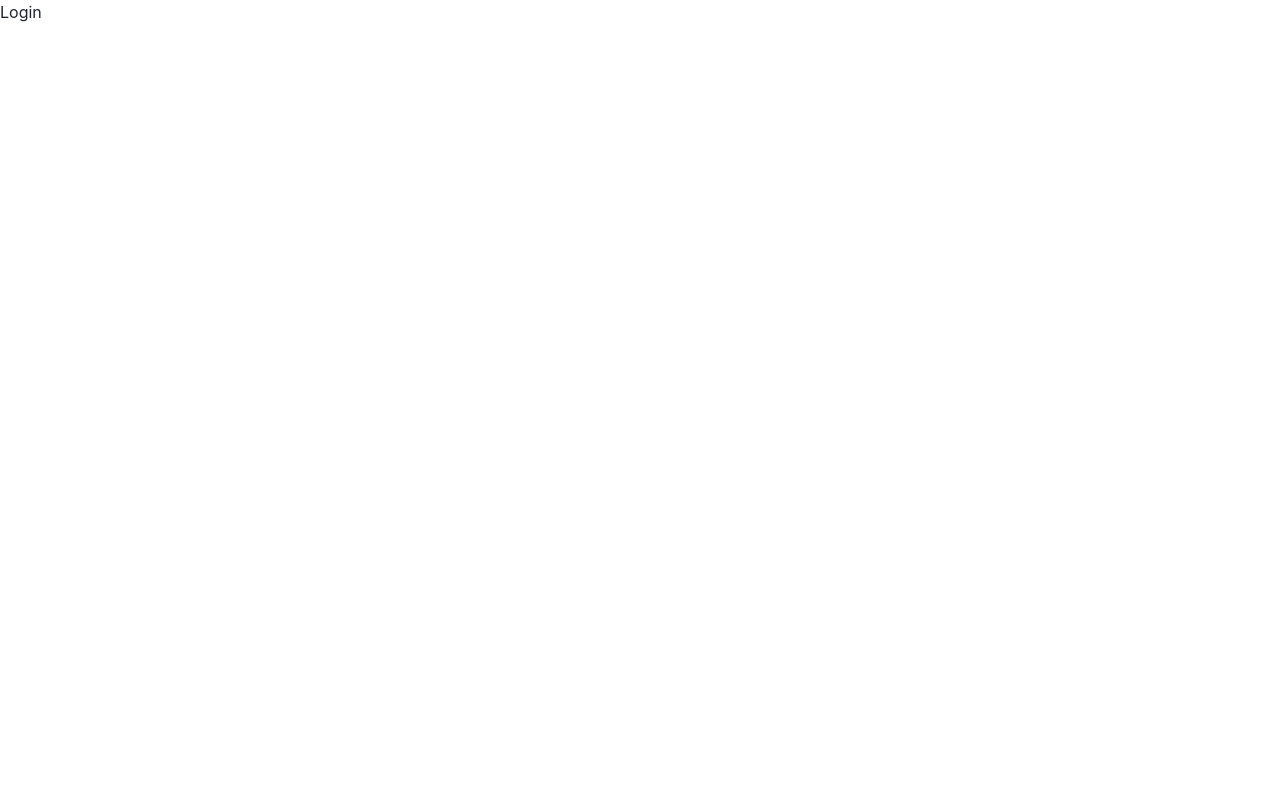
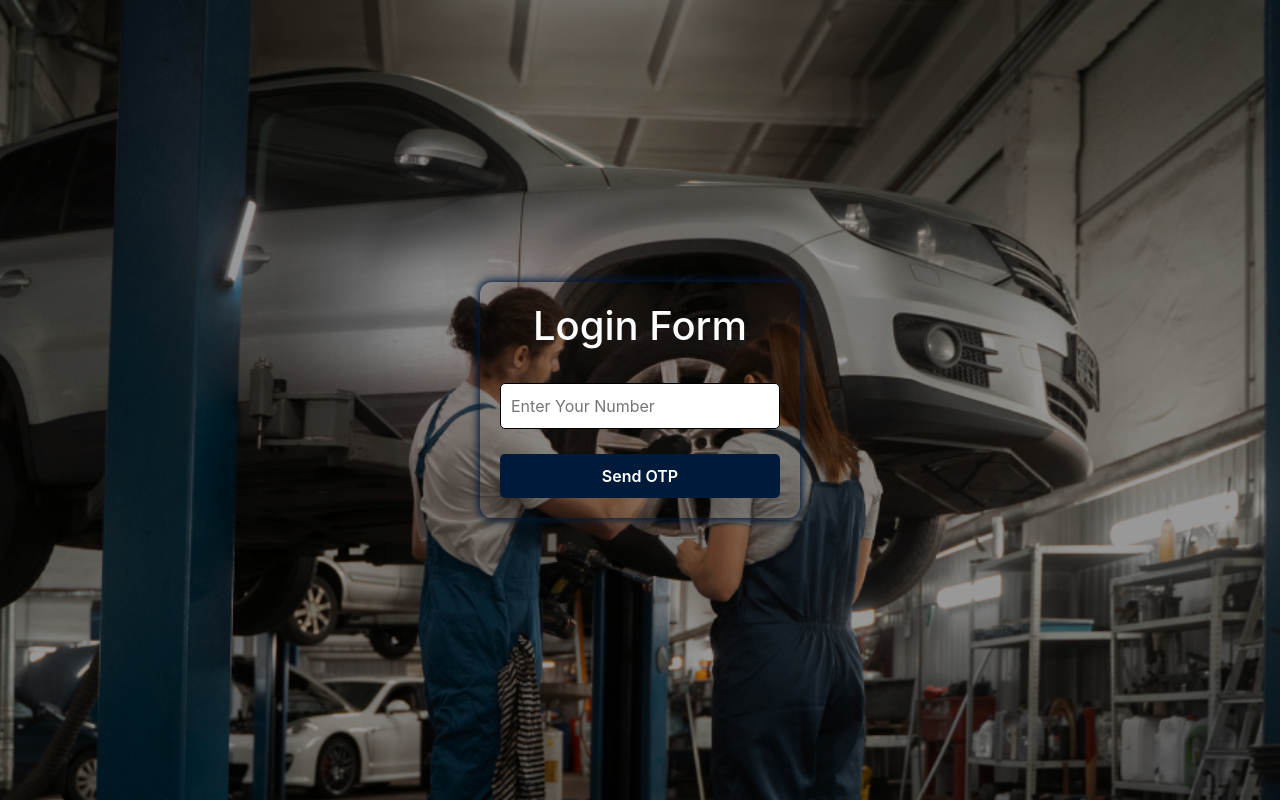
Before and after one commit to PremBhooma/car_service_app, a React (Create React App) app: page /login in a window 1280 px wide. Built offline with nearby package versions, Linux system fonts and the light colour scheme.

Commit message:
SignupLoginDOne

```diff
--- a/package.json
+++ b/package.json
@@ -6,6 +6,7 @@
     "@testing-library/jest-dom": "^5.17.0",
     "@testing-library/react": "^13.4.0",
     "@testing-library/user-event": "^13.5.0",
+    "axios": "^1.5.1",
     "react": "^18.2.0",
     "react-dom": "^18.2.0",
     "react-router-dom": "^6.17.0",
--- a/src/Components/Navbar.jsx
+++ b/src/Components/Navbar.jsx
@@ -1,8 +1,10 @@
-import React from "react";
+import React, { useContext } from "react";
 import "../Pages/Home.css";
 import { Link } from "react-router-dom";
+import { AuthContext } from "../Routes/AuthContext";
 
 const Navbar = () => {
+  const { token, setToken } = useContext(AuthContext);
   return (
     <>
       <nav className="navbar navbar-expand-lg">
@@ -33,6 +35,32 @@ const Navbar = () => {
                 </a>
               </li>
             </ul>
+
+            {token ? (
+              <ul className="navbar-nav ms-auto mb-2 mb-lg-0">
+                <li className="nav-item">
+                  <a className="nav-link text-white" aria-current="page">
+                    Spares
+                  </a>
+                </li>
+                <li className="nav-item">
+                  <a className="nav-link text-white">Blog</a>
+                </li>
+                <li className="nav-item">
+                  <a className="nav-link text-white">
+                    <Link
+                      to={"/"}
+                      onClick={() => {
+                        localStorage.clear("token");
+                        setToken(null);
+                      }}
+                    >
+                      Logout
+                    </Link>
+                  </a>
+                </li>
+              </ul>
+            ) : (
               <ul className="navbar-nav ms-auto mb-2 mb-lg-0">
                 <li className="nav-item">
                   <a className="nav-link text-white" aria-current="page">
@@ -53,6 +81,7 @@ const Navbar = () => {
                   </a>
                 </li>
               </ul>
+            )}
           </div>
         </div>
       </nav>
--- /dev/null
+++ b/src/Pages/Forms.css
@@ -0,0 +1,39 @@
+.bg {
+  background-image: url("../images/Rectangle14.png");
+  background-size: cover;
+  background-position: center;
+  background-repeat: no-repeat;
+  width: 100%;
+  height: 100vh;
+  display: flex;
+  align-items: center;
+}
+
+.formCSS {
+  display: flex;
+  flex-direction: column;
+  gap: 25px;
+  width: 25%;
+  margin: auto;
+  padding: 20px;
+  border-radius: 12px;
+  box-shadow: 0px 0px 8px 2px #001b39;
+}
+
+.formCSS > input,
+button {
+  padding: 10px;
+  border-radius: 5px;
+}
+
+.formCSS > button {
+  border: none;
+  background-color: #001b39;
+  color: white;
+  font-weight: 600;
+}
+
+.formCSS > button:hover {
+  background-color: #023d82;
+  color: white;
+}
--- a/src/Pages/Login.jsx
+++ b/src/Pages/Login.jsx
@@ -1,7 +1,77 @@
-import React from "react";
+import { React, useContext, useState } from "react";
+import { useNavigate } from "react-router-dom";
+import axios from "axios";
+import "./Forms.css";
+import { AuthContext } from "../Routes/AuthContext";
 
 const Login = () => {
-  return <div>Login</div>;
+  const [number, setNumber] = useState("");
+  const [otp, setOtp] = useState("");
+  const navigate = useNavigate();
+
+  const { token, setToken } = useContext(AuthContext);
+
+  const handleSubmit = async () => {
+    try {
+      if (!otp) {
+        const response = await axios.post(
+          "https://kv-varlu.vercel.app/api/v1/login",
+          {
+            mobileNumber: number,
+          }
+        );
+        const data = response.data;
+        setOtp(data.otp);
+        alert("Successfully OTP - " + data.otp);
+      } else {
+        const response = await axios.post(
+          "https://kv-varlu.vercel.app/api/v1/verify/login",
+          {
+            mobileNumber: number,
+            otp: otp,
+          }
+        );
+        const data = response.data;
+        localStorage.setItem("token", data.token);
+        setToken(data.token);
+        alert("User Login successfully!");
+        navigate("/");
+      }
+    } catch (error) {
+      console.log(error);
+      alert("Invalid Credentials");
+    }
+  };
+
+  return (
+    <>
+      <div className="bg">
+        <div className="formCSS">
+          <h1 className="text-center text-white">Login Form</h1>
+          <input
+            type="text"
+            placeholder="Enter Your Number"
+            value={number}
+            onChange={(e) => setNumber(e.target.value)}
+          />
+          {otp ? (
+            <input
+              type="text"
+              placeholder="Enter OTP"
+              value={otp}
+              onChange={(e) => setOtp(e.target.value)}
+            />
+          ) : (
+            ""
+          )}
+
+          <button onClick={handleSubmit}>
+            {otp ? "Verify OTP" : "Send OTP"}
+          </button>
+        </div>
+      </div>
+    </>
+  );
 };
 
 export default Login;
--- a/src/Pages/Signup.jsx
+++ b/src/Pages/Signup.jsx
@@ -1,7 +1,71 @@
-import React from "react";
+import React, { useState } from "react";
+import { useNavigate } from "react-router-dom";
+import axios from "axios";
+import "./Forms.css";
 
 const Signup = () => {
-  return <div>Signup</div>;
+  const [number, setNumber] = useState("");
+  const [otp, setOtp] = useState("");
+  const navigate = useNavigate();
+
+  const handleSubmit = async () => {
+    try {
+      if (!otp) {
+        const response = await axios.post(
+          "https://kv-varlu.vercel.app/api/v1/register",
+          {
+            mobileNumber: number,
+          }
+        );
+        const data = response.data;
+        setOtp(data.user.otp);
+        alert("Successfully OTP - " + data.user.otp);
+      } else {
+        const response = await axios.post(
+          "https://kv-varlu.vercel.app/api/v1/verify/otp",
+          {
+            mobileNumber: number,
+            otp: otp,
+          }
+        );
+        const data = response.data;
+        alert("User successfully registered!");
+        navigate("/login");
+      }
+    } catch (error) {
+      console.log(error);
+      console.log("Failed to SignUp");
+    }
+  };
+
+  return (
+    <>
+      <div className="bg">
+        <div className="formCSS">
+          <h1 className="text-center text-white">SignUp Form</h1>
+          <input
+            type="text"
+            placeholder="Enter Your Number"
+            value={number}
+            onChange={(e) => setNumber(e.target.value)}
+          />
+          {otp ? (
+            <input
+              type="text"
+              placeholder="Enter OTP"
+              value={otp}
+              onChange={(e) => setOtp(e.target.value)}
+            />
+          ) : (
+            ""
+          )}
+          <button onClick={handleSubmit}>
+            {otp ? "Verify OTP" : "Send OTP"}
+          </button>
+        </div>
+      </div>
+    </>
+  );
 };
 
 export default Signup;
--- /dev/null
+++ b/src/Routes/AuthContext.jsx
@@ -0,0 +1,13 @@
+import React, { createContext, useState } from "react";
+
+export const AuthContext = createContext();
+
+export const AuthContextProvider = ({ children }) => {
+  const [token, setToken] = useState(localStorage.getItem("token") || null);
+
+  return (
+    <AuthContext.Provider value={{ token, setToken }}>
+      {children}
+    </AuthContext.Provider>
+  );
+};
--- a/src/index.js
+++ b/src/index.js
@@ -4,12 +4,15 @@ import './index.css';
 import App from './App';
 import reportWebVitals from './reportWebVitals';
 import { BrowserRouter } from "react-router-dom";
+import { AuthContextProvider } from './Routes/AuthContext';
 
 const root = ReactDOM.createRoot(document.getElementById('root'));
 root.render(
-  <BrowserRouter>
-    <App />
-  </BrowserRouter>
+  <AuthContextProvider>
+    <BrowserRouter>
+      <App />
+    </BrowserRouter>
+  </AuthContextProvider>
 );
 
 // If you want to start measuring performance in your app, pass a function
```
Also changed, not shown: 1 other file (tests, documents, lock files or other folders). Lines whose indentation alone changed are shown as unchanged.
